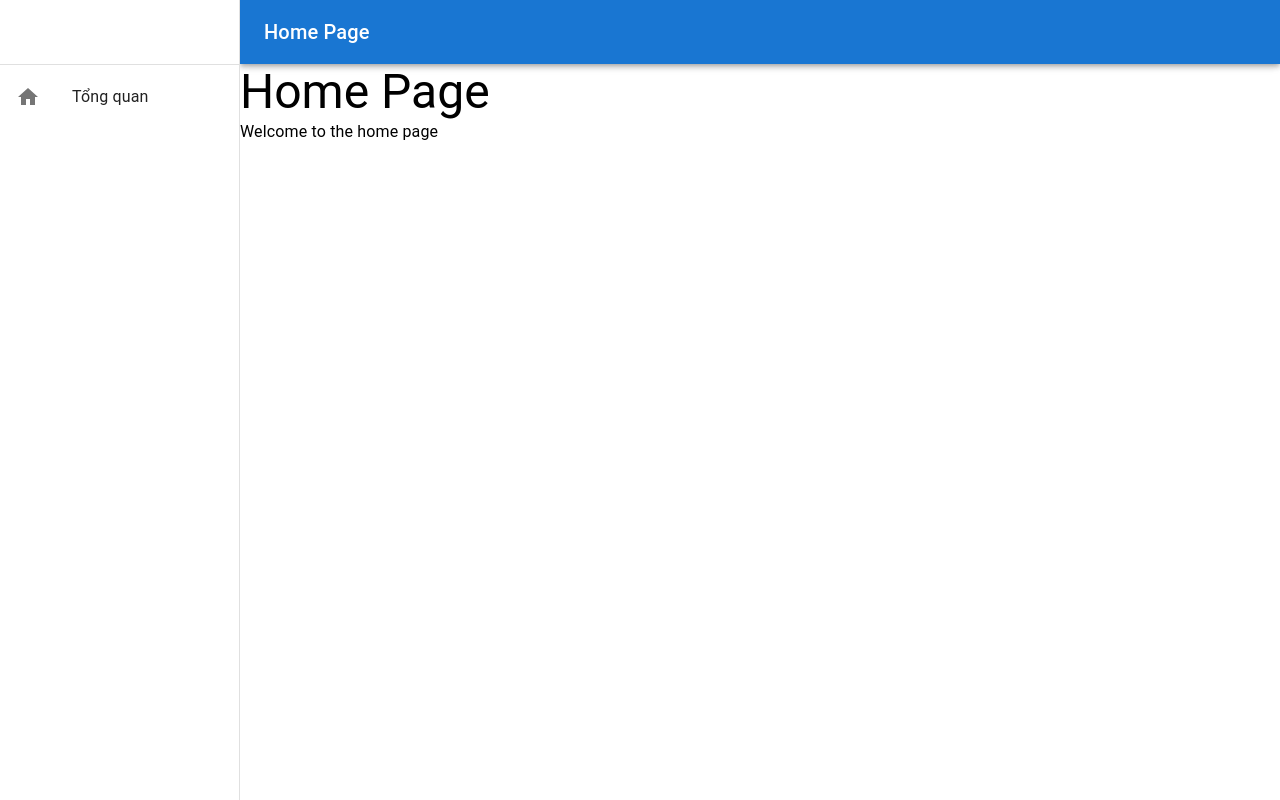
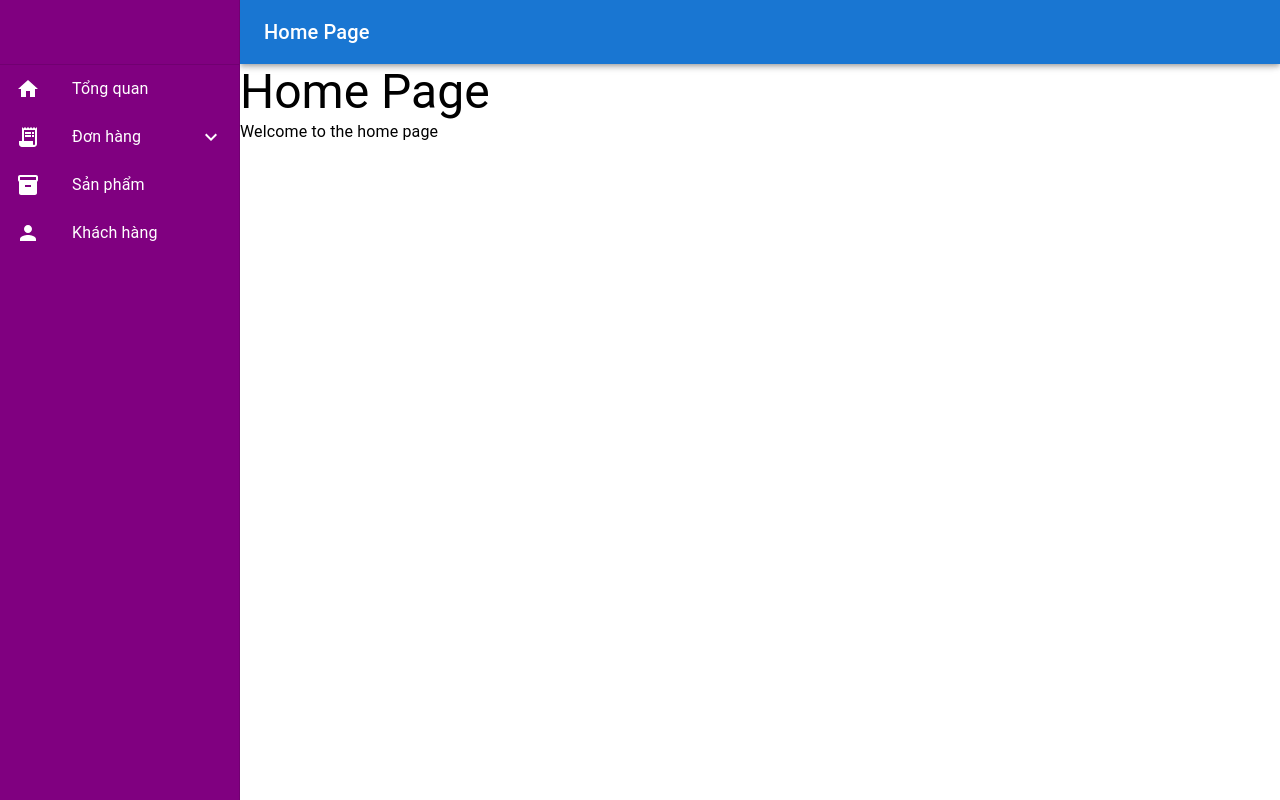
Before and after one commit to huulamthcsyl/InternSapo2024-Frontend, a React (Vite) app: page / in a window 1280 px wide. Built offline with nearby package versions, Linux system fonts and the light colour scheme.

Commit message:
Add item to drawer

```diff
--- a/src/components/drawer/DrawerItem.tsx
+++ b/src/components/drawer/DrawerItem.tsx
@@ -1,19 +1,20 @@
 import { ListItem, ListItemButton, ListItemText, ListItemIcon } from "@mui/material"
-import HomeIcon from '@mui/icons-material/Home';
+
 
 type Props = {
   name: string,
   link: string,
+  icon: any
 }
 
-export default function DrawerItem({ name }: Props) {
+export default function DrawerItem({ name, icon }: Props) {
   return (
     <ListItem key={name} disablePadding>
       <ListItemButton>
-        <ListItemIcon>
-          <HomeIcon />
+        <ListItemIcon sx={{ color: "#fff" }}>
+          {icon}
         </ListItemIcon>
-        <ListItemText primary={name} />
+        <ListItemText sx={{ color: '#fff' }} primary={name} />
       </ListItemButton>
     </ListItem>
   )
--- a/src/components/drawer/HomeDrawer.tsx
+++ b/src/components/drawer/HomeDrawer.tsx
@@ -1,9 +1,18 @@
-import { Divider, Drawer, List, Toolbar } from "@mui/material"
+import { Collapse, Divider, Drawer, List, ListItemButton, ListItemIcon, ListItemText, Toolbar } from "@mui/material"
 import DrawerItem from "./DrawerItem"
+import ReceiptLongIcon from '@mui/icons-material/ReceiptLong';
+import { useState } from "react";
+import { ExpandLess, ExpandMore } from "@mui/icons-material";
+import HomeIcon from '@mui/icons-material/Home';
+import InventoryIcon from '@mui/icons-material/Inventory';
+import PersonIcon from '@mui/icons-material/Person';
 
 type Props = {}
 
 export default function HomeDrawer({ }: Props) {
+
+  const [openOrder, setOpenOrder] = useState(false);
+
   return (
     <Drawer sx={{
       width: 240,
@@ -13,14 +22,40 @@ export default function HomeDrawer({ }: Props) {
         boxSizing: 'border-box',
       },
     }}
+      PaperProps={{
+        sx: {
+          backgroundColor: 'purple',
+        }
+      }}
       variant="permanent"
       anchor="left"
     >
       <Toolbar />
       <Divider />
-      <List>
-        <DrawerItem name="Tổng quan" link="/" />
+      <List sx={{ p: 0 }}>
+        <DrawerItem name="Tổng quan" icon={<HomeIcon />} link="/" />
+        <ListItemButton onClick={() => setOpenOrder(!openOrder)}>
+          <ListItemIcon sx={{ color: "#fff" }}>
+            <ReceiptLongIcon />
+          </ListItemIcon>
+          <ListItemText sx={{ color: "#fff" }} primary="Đơn hàng" />
+          {openOrder ? <ExpandLess style={{ color: '#fff' }}/> : <ExpandMore style={{ color: '#fff' }}/>}
+        </ListItemButton>
+        <Collapse in={openOrder} timeout="auto" unmountOnExit>
+          <List disablePadding>
+            <ListItemButton sx={{ pl: 4, color: '#fff' }}>
+              <ListItemText primary="Tạo đơn hàng" />
+            </ListItemButton>
+          </List>
+          <List disablePadding>
+            <ListItemButton sx={{ pl: 4, color: '#fff' }}>
+              <ListItemText primary="Danh sách đơn hàng" />
+            </ListItemButton>
+          </List>
+        </Collapse>
       </List>
+      <DrawerItem name="Sản phẩm" icon={<InventoryIcon style={{ color: '#fff' }} />} link="/"/>
+      <DrawerItem name="Khách hàng" icon={<PersonIcon style={{ color: '#fff' }} />} link="/"/>
     </Drawer>
   )
 }
```
